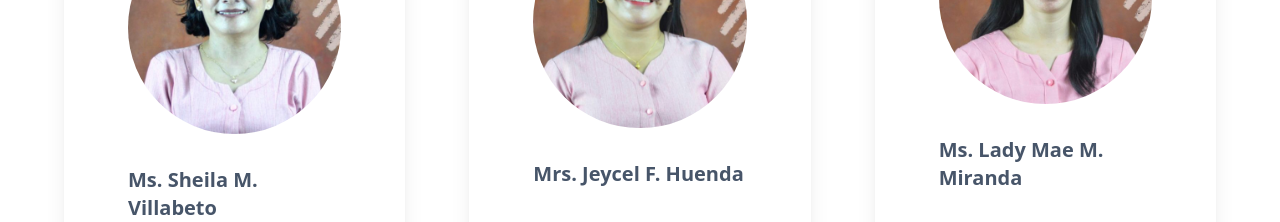
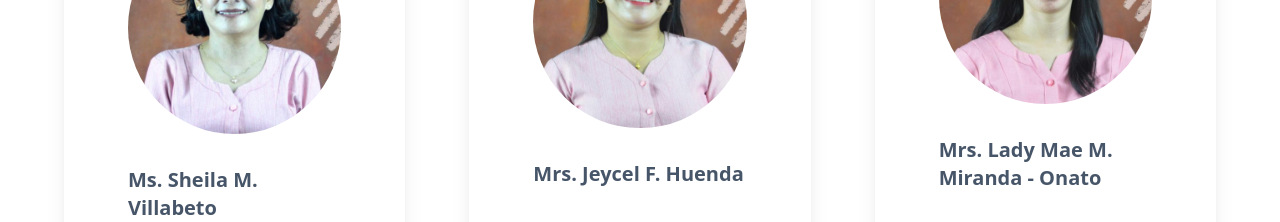
Before and after one commit to JedAdrianDenosta/cnhs-spa-website, a Next.js app: page / in a window 1280 px wide. Shown: the part 4160-4382 px from the top of the page. Built offline with nearby package versions, Linux system fonts and the light colour scheme.

Commit message:
Update Content

```diff
--- a/components/pages/home/FacultySection.jsx
+++ b/components/pages/home/FacultySection.jsx
@@ -218,18 +218,18 @@ const FacultySection = () => {
           </div>
         </div>
 
-        {/* Ms. Lady Mae M. Miranda */}
+        {/* Mrs. Lady Mae M. Miranda - Onato */}
         <div className="shadow-xl hover:shadow-blue-500/60 hover:shadow-2xl space-y-8 flex flex-col justify-center bg-white p-16 rounded-lg max-w-md">
           <Image
             layout="intrinsic"
             src="/lady.png"
-            alt="Ms. Lady Mae M. Miranda Photo"
+            alt="Ms. Lady Mae M. Miranda - Onato Photo"
             width={300}
             height={300}
             className="rounded-full w-auto h-10"
           />
           <h1 className="text-xl font-semibold text-slate-600">
-            Ms. Lady Mae M. Miranda
+            Mrs. Lady Mae M. Miranda - Onato
           </h1>
           <p className="text-slate-400 text-sm">
             Bachelor in Secondary Edcation - English, Master of Arts in
```
